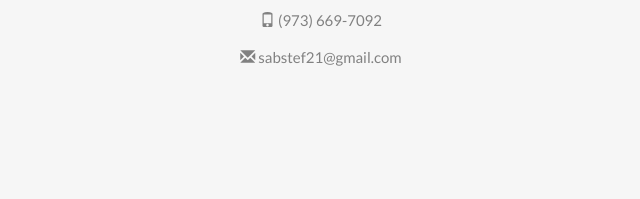
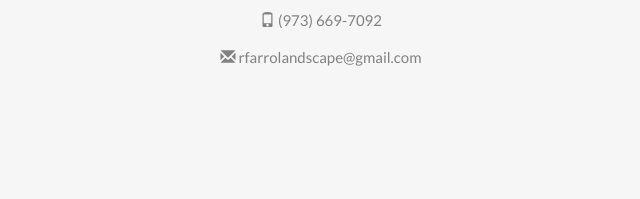
Before and after one commit to eschoon/eschoon.github.io, a plain HTML site: page index.html in a window 1280 px wide. Shown: the part 2314-2513 px from the top of the page, 319-959 px from the left. Drawn offline with nearby package versions, Linux system fonts and the light colour scheme.

Commit message:
Add files via upload

```diff
--- a/index.html
+++ b/index.html
@@ -265,7 +265,7 @@
       <p>Contact us and we'll get back to you within 24 hours.</p>
       <p><span class="glyphicon glyphicon-map-marker"></span> 160 Linden Ave, Verona, NJ</p>
       <p><span class="glyphicon glyphicon-phone"></span> (973) 669-7092</p>
-      <p><span class="glyphicon glyphicon-envelope"></span> sabstef21@gmail.com</p>
+      <p><span class="glyphicon glyphicon-envelope"></span> rfarrolandscape@gmail.com</p>
     </div>
 
   </div>
```
